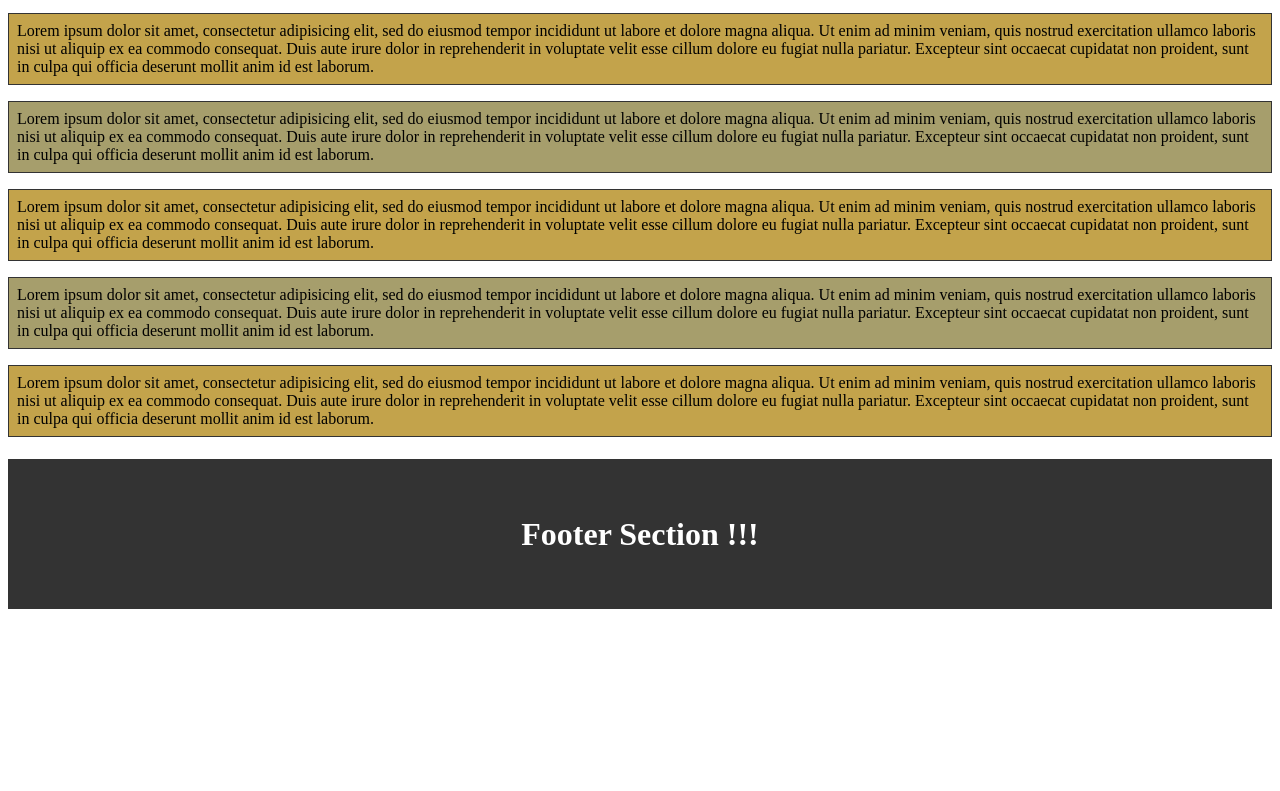
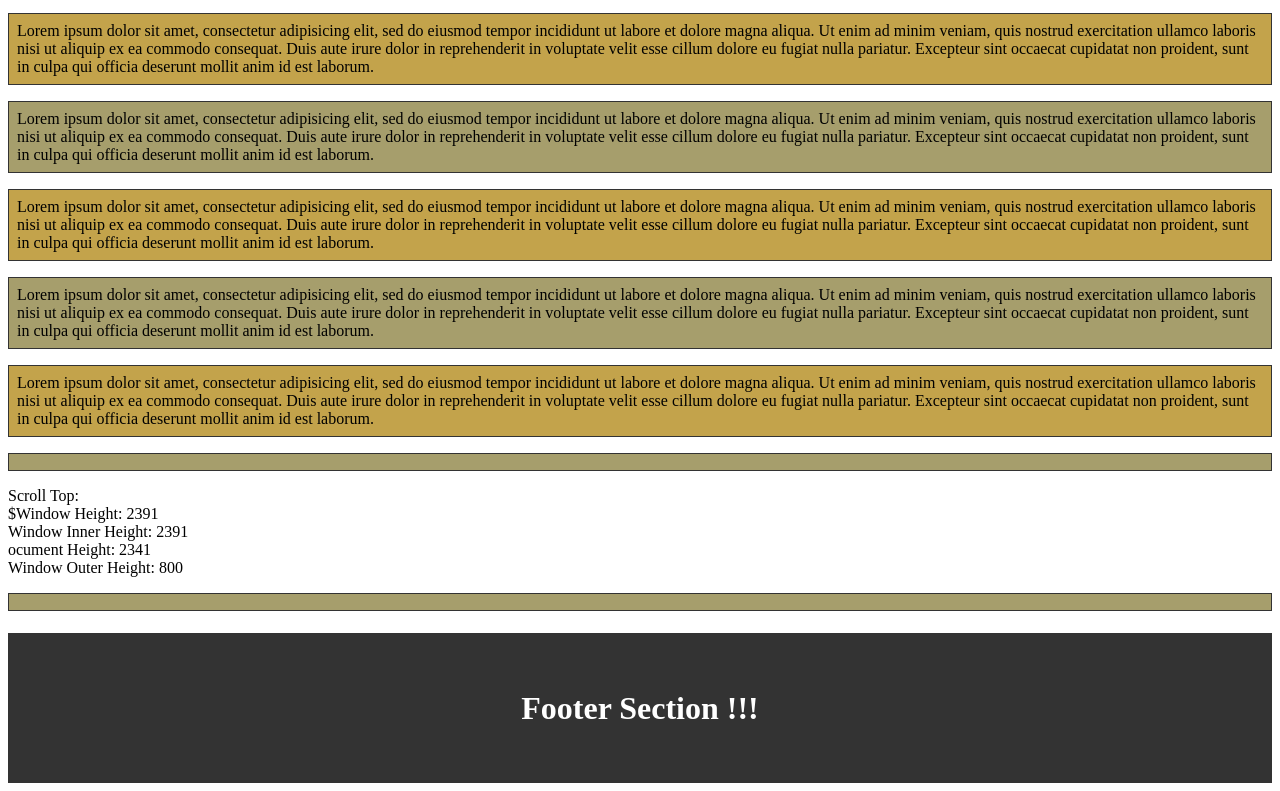
Before and after one commit to jayprakash-manjhi/scrollToTop, a plain HTML site: page index.html in a window 1280 px wide. Shown: the part 1600-2391 px from the top of the page. Before the commit the page ends 2217 px from the top, so only its background shows below. Drawn offline with Linux system fonts and the light colour scheme.

Commit message:
Added logs

```diff
--- a/index.html
+++ b/index.html
@@ -35,6 +35,14 @@ and open the template in the editor.
 		<p>Lorem ipsum dolor sit amet, consectetur adipisicing elit, sed do eiusmod tempor incididunt ut labore et dolore magna aliqua. Ut enim ad minim veniam, quis nostrud exercitation ullamco laboris nisi ut aliquip ex ea commodo consequat. Duis aute irure dolor in reprehenderit in voluptate velit esse cillum dolore eu fugiat nulla pariatur. Excepteur sint occaecat cupidatat non proident, sunt in culpa qui officia deserunt mollit anim id est laborum.</p>
 		<p>Lorem ipsum dolor sit amet, consectetur adipisicing elit, sed do eiusmod tempor incididunt ut labore et dolore magna aliqua. Ut enim ad minim veniam, quis nostrud exercitation ullamco laboris nisi ut aliquip ex ea commodo consequat. Duis aute irure dolor in reprehenderit in voluptate velit esse cillum dolore eu fugiat nulla pariatur. Excepteur sint occaecat cupidatat non proident, sunt in culpa qui officia deserunt mollit anim id est laborum.</p>
 		<p>Lorem ipsum dolor sit amet, consectetur adipisicing elit, sed do eiusmod tempor incididunt ut labore et dolore magna aliqua. Ut enim ad minim veniam, quis nostrud exercitation ullamco laboris nisi ut aliquip ex ea commodo consequat. Duis aute irure dolor in reprehenderit in voluptate velit esse cillum dolore eu fugiat nulla pariatur. Excepteur sint occaecat cupidatat non proident, sunt in culpa qui officia deserunt mollit anim id est laborum.</p>
+		<p>
+			<div >Scroll Top: <span id="scrollTop"></span></div>
+			<div >$Window Height: <span id="DallerwindowHeight"></span></div>
+			<div >Window Inner Height: <span id="windowInnerHeight"></span></div>
+			<div >ocument Height: <span id="documentHeight"></span></div>
+			<div >Window Outer Height: <span id="windowOuterHeight"></span></div>
+			</div>
+		</p>
 		<footer><h1>Footer Section !!!</h1></footer>
 		<div id="totopscroller">
 		</div>
```
